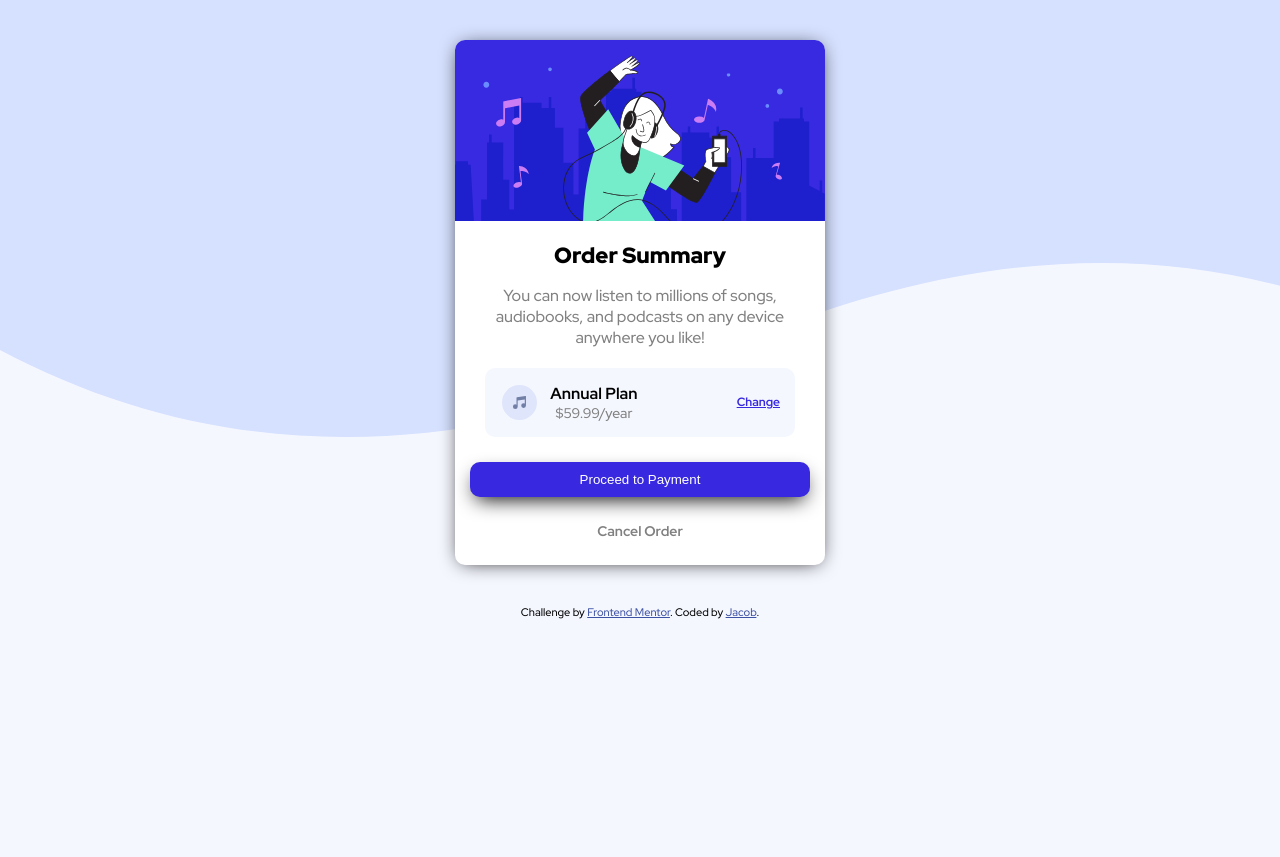
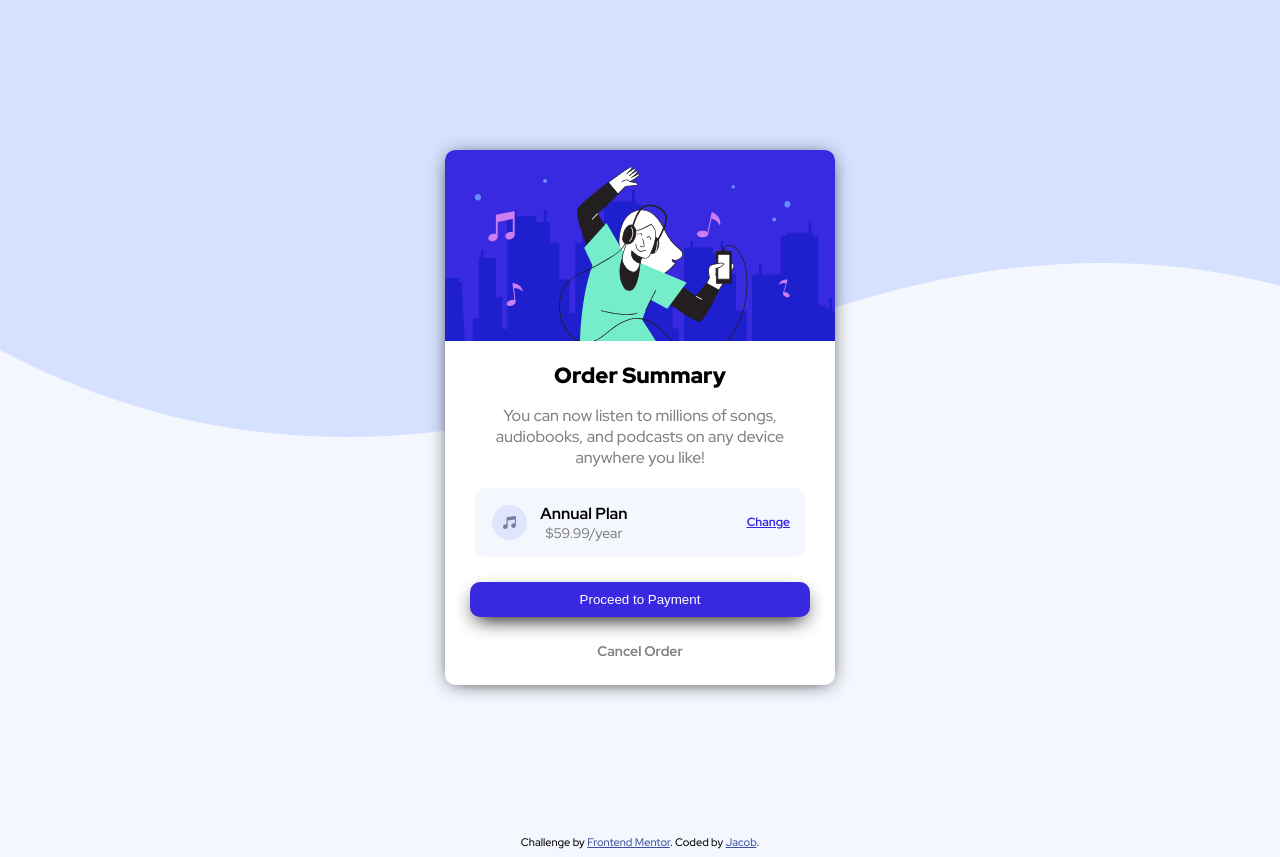
Before and after one commit to jacobgeorge08/frontend-speedrun-week, a plain HTML site: page docs/order-summary-component/index.html in a window 1280 px wide. Before the commit the page ends 800 px from the top, so only its background shows below. Drawn offline with Linux system fonts and the light colour scheme.

Commit message:
edited margin and width

```diff
--- a/docs/order-summary-component/styles.css
+++ b/docs/order-summary-component/styles.css
@@ -10,16 +10,16 @@ body {
 }
 
 .card-container {
-  width: 370px;
+  width: 390px;
   background-color: white;
-  margin: 40px auto;
+  margin: 150px auto;
   border-radius: 10px;
   padding-bottom: 25px;
   box-shadow: 0 2px 20px -6px black;
 }
 
 .hero {
-  width: 370px;
+  width: 390px;
   border-top-right-radius: 10px;
   border-top-left-radius: 10px;
 }
```
